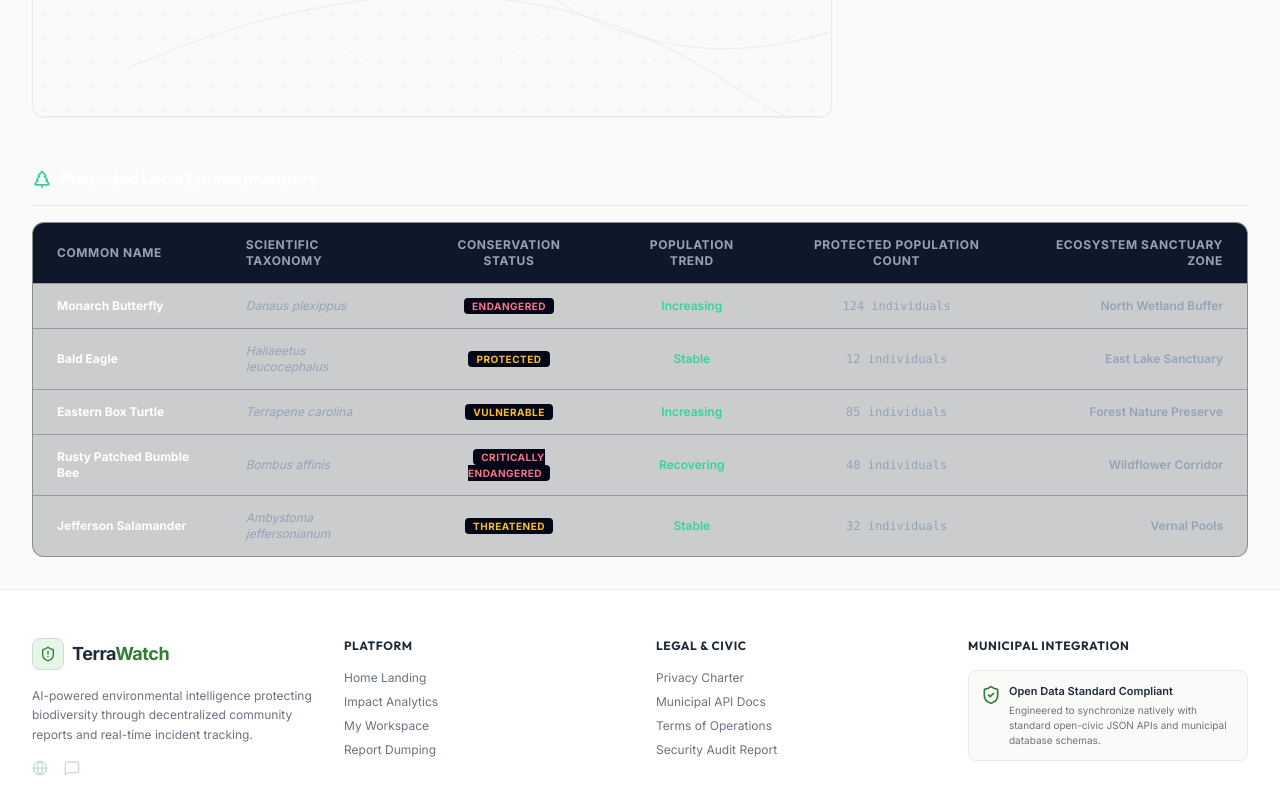
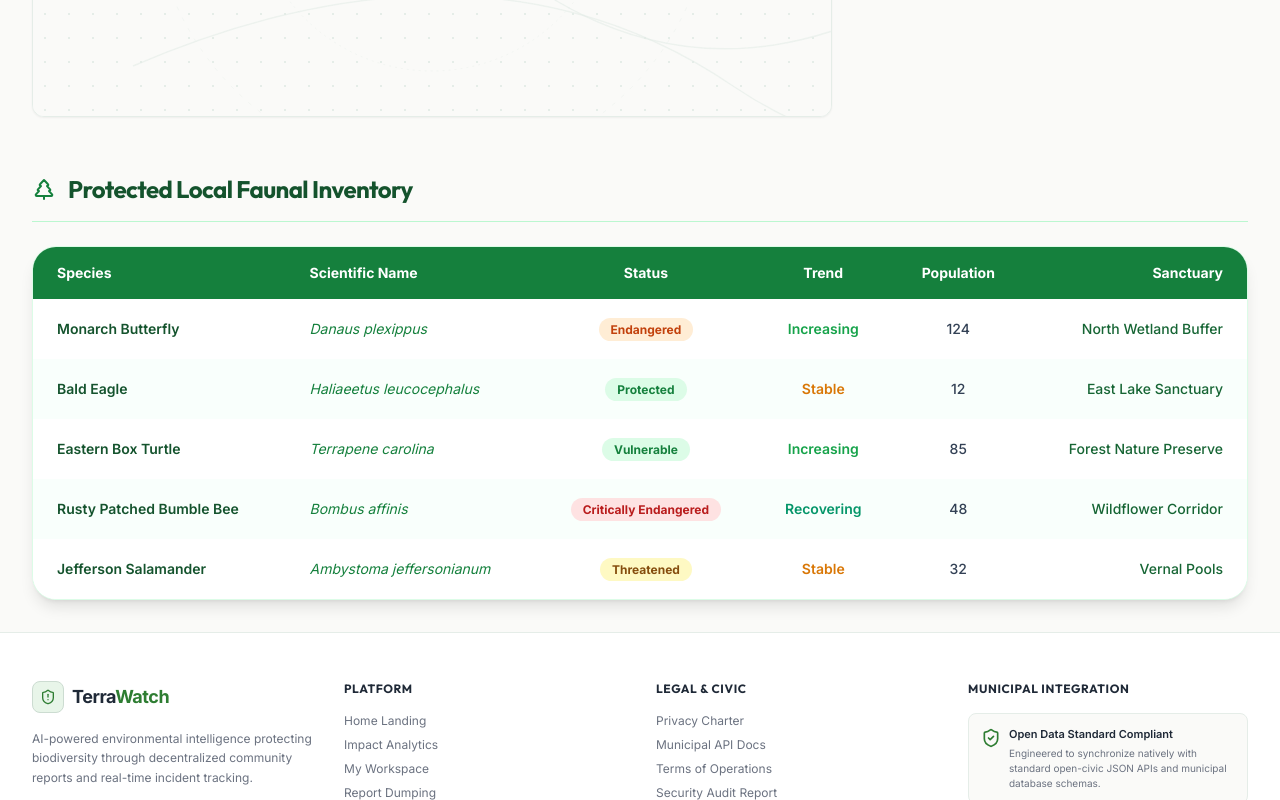
Before and after one commit to priyasha-goyal/TerraWatch, a React (Vite) app: page /impact in a window 1280 px wide. Shown: the part 845-1645 px from the top of the page. Built offline with nearby package versions, Linux system fonts and the light colour scheme; no server answers; the database is empty.

Commit message:
Updated TerraWatch

```diff
--- a/src/pages/AdminDashboard/index.tsx
+++ b/src/pages/AdminDashboard/index.tsx
@@ -116,7 +116,7 @@ export const AdminDashboardPage: React.FC = () => {
         <div className="lg:col-span-2 space-y-4">
           <div className="flex items-center gap-2 border-b border-forest-900/10 pb-3">
             <Layers className="h-5 w-5 text-emerald-400" />
-            <h3 className="text-lg font-bold text-white font-heading">Moderation Registry</h3>
+            <h3 className="text-lg font-bold text-green-900 font-heading">Moderation Registry</h3>
           </div>
 
           <AdminTable
@@ -130,7 +130,7 @@ export const AdminDashboardPage: React.FC = () => {
         <div className="space-y-4">
           <div className="flex items-center gap-2 border-b border-forest-900/10 pb-3">
             <Layers className="h-5 w-5 text-emerald-400" />
-            <h3 className="text-lg font-bold text-white font-heading">Incident Detail Review</h3>
+            <h3 className="text-lg font-bold text-green-900 font-heading">Incident Detail Review</h3>
           </div>
 
           {selectedReport ? (
@@ -175,7 +175,7 @@ export const AdminDashboardPage: React.FC = () => {
               <div className="text-xs text-slate-350 leading-relaxed border-t border-slate-900/50 pt-3 space-y-2">
                 <p>{selectedReport.description}</p>
 
-                <div className="text-[10px] text-slate-500 leading-normal bg-slate-950/60 p-2.5 rounded border border-slate-900 space-y-0.5">
+                <div className="text-[10px] text-green-800 leading-normal bg-green-50 p-2.5 rounded-xl border border-green-200 space-y-0.5">
                   <p><strong>Geotag address:</strong> {selectedReport.address}</p>
                   <p><strong>GPS coordinates:</strong> {selectedReport.latitude}, {selectedReport.longitude}</p>
                 </div>
--- a/src/pages/Dashboard/index.tsx
+++ b/src/pages/Dashboard/index.tsx
@@ -122,7 +122,7 @@ export const DashboardPage: React.FC = () => {
         {/* Left 2 Columns: User Reports */}
         <div className="lg:col-span-2 space-y-6">
           <div className="flex items-center justify-between border-b border-forest-900/10 pb-3">
-            <h3 className="text-lg font-bold text-white font-heading flex items-center gap-2">
+            <h3 className="text-lg font-bold text-green-900 font-heading flex items-center gap-2">
               <Layers className="h-5 w-5 text-emerald-400" />
               My Active Reports
             </h3>
--- a/src/pages/ImpactDashboard/index.tsx
+++ b/src/pages/ImpactDashboard/index.tsx
@@ -84,7 +84,7 @@ export const ImpactDashboardPage: React.FC = () => {
         <div className="lg:col-span-2 space-y-4">
           <div className="flex items-center gap-2 border-b border-forest-900/10 pb-3">
             <Map className="h-5 w-5 text-emerald-400" />
-            <h3 className="text-lg font-bold text-white font-heading">Interactive Remediation Grid</h3>
+            <h3 className="text-lg font-bold text-green-900 font-heading">Interactive Remediation Grid</h3>
           </div>
 
           <MapPlaceholder
@@ -99,7 +99,7 @@ export const ImpactDashboardPage: React.FC = () => {
         <div className="space-y-4">
           <div className="flex items-center gap-2 border-b border-forest-900/10 pb-3">
             <Activity className="h-5 w-5 text-emerald-400" />
-            <h3 className="text-lg font-bold text-white font-heading">Focused Node Triage</h3>
+            <h3 className="text-lg font-bold text-green-900 font-heading">Focused Node Triage</h3>
           </div>
 
           {selectedReport ? (
@@ -129,7 +129,7 @@ export const ImpactDashboardPage: React.FC = () => {
               <div className="rounded-lg border border-amber-500/20 bg-amber-500/5 p-3 flex gap-2 text-xs">
                 <AlertCircle className="h-4.5 w-4.5 text-amber-500 shrink-0 mt-0.5" />
                 <div>
-                  <p className="font-semibold text-slate-200">Ecotonal Threat Overlay</p>
+                  <p className="font-semibold text-slate-600">Ecotonal Threat Overlay</p>
                   <p className="text-[10px] text-slate-400 mt-0.5">
                     Surrounding watershed buffers support vulnerable spawning cycles. Remediation recommended within 48 hours.
                   </p>
@@ -145,39 +145,83 @@ export const ImpactDashboardPage: React.FC = () => {
       </div>
 
       {/* Protected Species Nearby Table */}
-      <div className="space-y-4 pt-4">
-        <div className="flex items-center gap-2 border-b border-forest-900/10 pb-3">
-          <TreePine className="h-5 w-5 text-emerald-400" />
-          <h3 className="text-lg font-bold text-white font-heading">Protected Local Faunal Inventory</h3>
+      {/* Protected Species Nearby Table */}
+<div className="space-y-6 pt-6">
+  <div className="flex items-center gap-3 border-b border-green-200 pb-4">
+    <TreePine className="h-6 w-6 text-green-700" />
+    <h3 className="text-2xl font-bold text-green-900">
+      Protected Local Faunal Inventory
+    </h3>
   </div>
 
-        <div className="w-full overflow-x-auto rounded-xl border border-forest-900/40 bg-slate-900/20">
-          <table className="w-full border-collapse text-left text-xs">
-            <thead className="bg-slate-900 border-b border-forest-900/30 text-slate-400 font-bold uppercase tracking-wider">
-              <tr>
-                <th className="py-3.5 px-6">Common Name</th>
-                <th className="py-3.5 px-6">Scientific Taxonomy</th>
-                <th className="py-3.5 px-6 text-center">Conservation Status</th>
-                <th className="py-3.5 px-6 text-center">Population Trend</th>
-                <th className="py-3.5 px-6 text-center">Protected Population count</th>
-                <th className="py-3.5 px-6 text-right">Ecosystem Sanctuary Zone</th>
+  <div className="overflow-hidden rounded-3xl bg-white shadow-lg border border-green-100">
+    <table className="w-full text-sm">
+      <thead>
+        <tr className="bg-green-700 text-white">
+          <th className="px-6 py-4 text-left">Species</th>
+          <th className="px-6 py-4 text-left">Scientific Name</th>
+          <th className="px-6 py-4 text-center">Status</th>
+          <th className="px-6 py-4 text-center">Trend</th>
+          <th className="px-6 py-4 text-center">Population</th>
+          <th className="px-6 py-4 text-right">Sanctuary</th>
         </tr>
       </thead>
-            <tbody className="divide-y divide-slate-800/30 text-slate-300">
-              {MOCK_SPECIES_LIST.map((sp) => (
-                <tr key={sp.id} className="hover:bg-slate-900/30 transition-colors">
-                  <td className="py-3.5 px-6 font-bold text-white">{sp.name}</td>
-                  <td className="py-3.5 px-6 italic text-slate-400">{sp.scientificName}</td>
-                  <td className="py-3.5 px-6 text-center">
-                    <span className={`px-2 py-0.5 rounded text-[10px] uppercase font-bold tracking-wider bg-slate-950 ${
-                      sp.status.includes('Endangered') ? 'text-rose-400' : 'text-amber-400'
-                    }`}>
+
+      <tbody>
+        {MOCK_SPECIES_LIST.map((sp, index) => (
+          <tr
+            key={sp.id}
+            className={`transition hover:bg-green-50 ${
+              index % 2 === 0 ? "bg-white" : "bg-emerald-50/30"
+            }`}
+          >
+            <td className="px-6 py-5">
+              <div className="font-semibold text-green-900">
+                {sp.name}
+              </div>
+            </td>
+
+            <td className="px-6 py-5 italic text-green-700">
+              {sp.scientificName}
+            </td>
+
+            <td className="px-6 py-5 text-center">
+              <span
+                className={`px-3 py-1 rounded-full text-xs font-bold ${
+                  sp.status.includes("Critically")
+                    ? "bg-red-100 text-red-700"
+                    : sp.status.includes("Endangered")
+                    ? "bg-orange-100 text-orange-700"
+                    : sp.status.includes("Threatened")
+                    ? "bg-yellow-100 text-yellow-800"
+                    : "bg-green-100 text-green-700"
+                }`}
+              >
                 {sp.status}
               </span>
             </td>
-                  <td className="py-3.5 px-6 text-center font-semibold text-emerald-400">{sp.trend}</td>
-                  <td className="py-3.5 px-6 text-center font-mono text-slate-400">{sp.count} individuals</td>
-                  <td className="py-3.5 px-6 text-right text-slate-400 font-semibold">{sp.region}</td>
+
+            <td className="px-6 py-5 text-center font-semibold">
+              <span
+                className={
+                  sp.trend === "Increasing"
+                    ? "text-green-600"
+                    : sp.trend === "Recovering"
+                    ? "text-emerald-600"
+                    : "text-amber-600"
+                }
+              >
+                {sp.trend}
+              </span>
+            </td>
+
+            <td className="px-6 py-5 text-center font-medium text-slate-700">
+              {sp.count}
+            </td>
+
+            <td className="px-6 py-5 text-right text-green-800 font-medium">
+              {sp.region}
+            </td>
           </tr>
         ))}
       </tbody>
```
Lines whose indentation alone changed are shown as unchanged.
